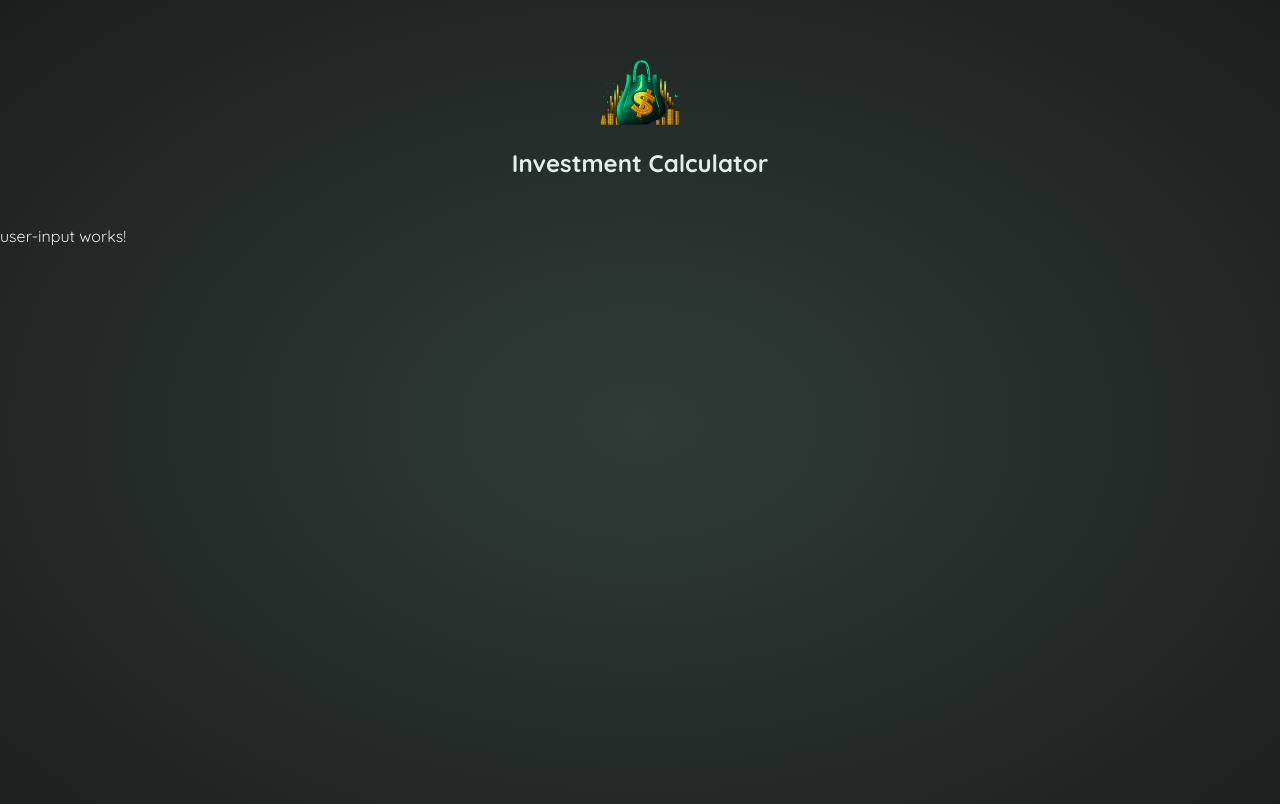
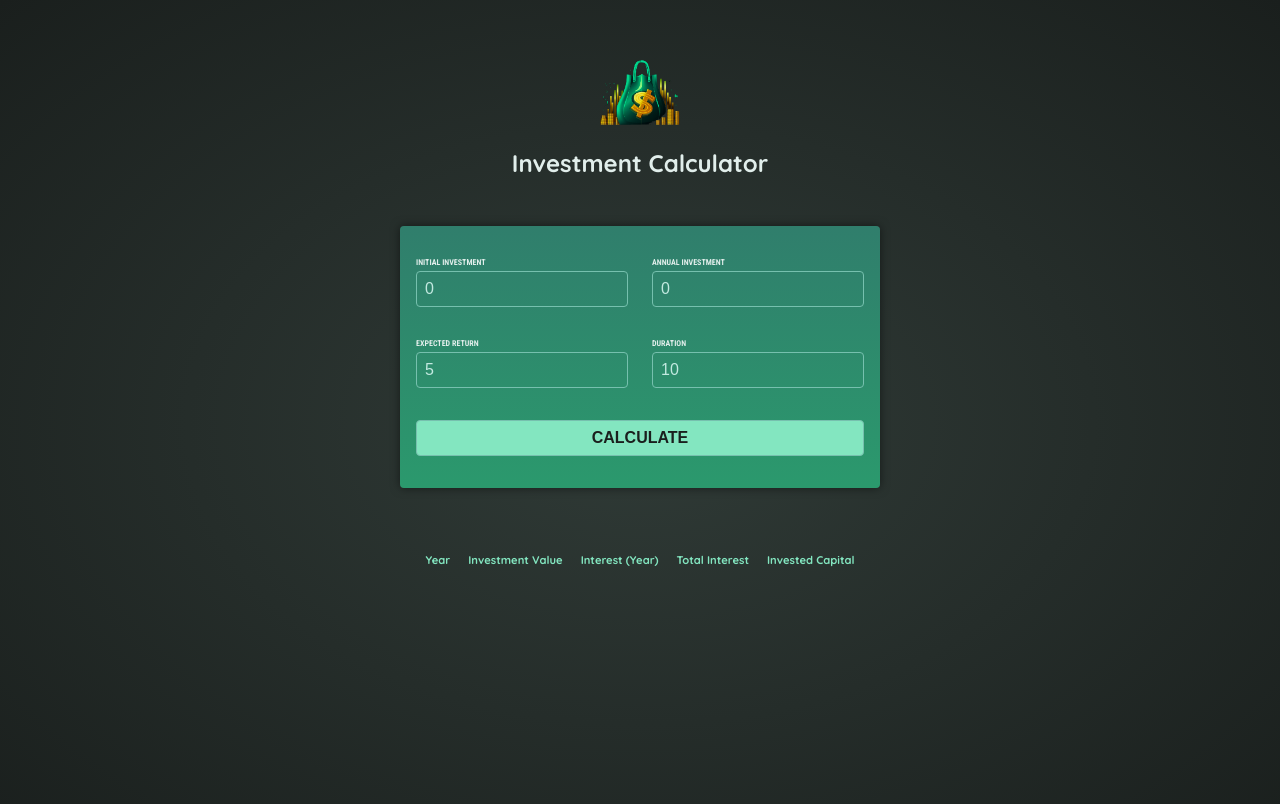
Before and after one commit to jose-a-dlc05/investment-practice-project, an Angular app: page / in a window 1280 px wide. Shown: the top 804 px of the page. Built offline with nearby package versions, Linux system fonts and the light colour scheme.

Commit message:
Added investment results to be outputted

```diff
--- a/src/app/app.component.html
+++ b/src/app/app.component.html
@@ -1,2 +1,3 @@
 <app-header />
-<app-user-input />
+<app-user-input (add)="calculateInvestmentResults($event)" />
+<app-output-data [results]="annualData" />
--- a/src/app/app.component.ts
+++ b/src/app/app.component.ts
@@ -1,11 +1,50 @@
 import { Component } from '@angular/core';
 import { HeaderComponent } from './header/header.component';
-import { UserInputComponent } from './user-input/user-input.component';
+import {
+  InvestmentData,
+  UserInputComponent,
+} from './user-input/user-input.component';
+import { OutputDataComponent } from './output-data/output-data.component';
+
+export interface CalculatedInvestmentData {
+  year: number;
+  interest: number;
+  valueEndOfYear: number;
+  annualInvestment: number;
+  totalInterest: number;
+  totalAmountInvested: number;
+}
 
 @Component({
   selector: 'app-root',
-  imports: [HeaderComponent, UserInputComponent],
+  imports: [HeaderComponent, UserInputComponent, OutputDataComponent],
   standalone: true,
   templateUrl: './app.component.html',
 })
-export class AppComponent {}
+export class AppComponent {
+  annualData: CalculatedInvestmentData[] = [];
+  calculateInvestmentResults(investmentData: InvestmentData) {
+    let investmentValue = investmentData.initialInvestment;
+
+    for (let i = 0; i < investmentData.duration; i++) {
+      const year = i + 1;
+      const interestEarnedInYear =
+        investmentValue * (investmentData.expectedReturn / 100);
+      investmentValue += interestEarnedInYear + investmentData.annualInvestment;
+      const totalInterest =
+        investmentValue -
+        investmentData.annualInvestment * year -
+        investmentData.initialInvestment;
+      this.annualData.push({
+        year: year,
+        interest: interestEarnedInYear,
+        valueEndOfYear: investmentValue,
+        annualInvestment: investmentData.annualInvestment,
+        totalInterest: totalInterest,
+        totalAmountInvested:
+          investmentData.initialInvestment +
+          investmentData.annualInvestment * year,
+      });
+    }
+  }
+}
--- /dev/null
+++ b/src/app/output-data/output-data.component.css
@@ -0,0 +1,19 @@
+table {
+  max-width: 50rem;
+  margin: 2rem auto;
+  padding: 1rem;
+  table-layout: fixed;
+  border-spacing: 1rem;
+  text-align: right;
+}
+
+table thead {
+  font-size: 0.7rem;
+  color: #83e6c0;
+}
+
+table tbody {
+  font-family: "Roboto Condensed", sans-serif;
+  font-size: 0.85rem;
+  color: #c2e9e0;
+}
--- /dev/null
+++ b/src/app/output-data/output-data.component.html
@@ -0,0 +1,26 @@
+@if (!results) {
+<p class="center">Please enter some values and press "Calculate".</p>
+} @else {
+<table>
+  <thead>
+    <tr>
+      <th>Year</th>
+      <th>Investment Value</th>
+      <th>Interest (Year)</th>
+      <th>Total Interest</th>
+      <th>Invested Capital</th>
+    </tr>
+  </thead>
+  <tbody>
+    @for (result of results; track result.year) {
+    <tr>
+      <td>{{ result.year }}</td>
+      <td>{{ result.valueEndOfYear }}</td>
+      <td>{{ result.interest }}</td>
+      <td>{{ result.totalInterest }}</td>
+      <td>{{ result.totalAmountInvested }}</td>
+    </tr>
+    }
+  </tbody>
+</table>
+}
--- a/src/app/user-input/user-input.component.css
+++ b/src/app/user-input/user-input.component.css
@@ -0,0 +1,50 @@
+form {
+  padding: 1rem;
+  max-width: 30rem;
+  margin: 2rem auto;
+  border-radius: 4px;
+  background: linear-gradient(180deg, #307e6c, #2b996d);
+  box-shadow: 0 0 10px rgba(0, 0, 0, 0.5);
+}
+
+.input-group {
+  display: flex;
+  justify-content: space-evenly;
+  gap: 1.5rem;
+}
+
+label {
+  display: block;
+  margin-bottom: 0.25rem;
+  font-family: "Roboto Condensed", sans-serif;
+  font-size: 0.5rem;
+  font-weight: bold;
+  text-transform: uppercase;
+}
+
+input {
+  width: 100%;
+  padding: 0.5rem;
+  border: 1px solid #76c0ae;
+  border-radius: 0.25rem;
+  background-color: transparent;
+  color: #c2e9e0;
+  font-size: 1rem;
+}
+
+button {
+  width: 100%;
+  padding: 0.5rem;
+  border: 1px solid #76c0ae;
+  border-radius: 0.25rem;
+  background-color: #83e6c0;
+  color: #1a1f1d;
+  font-size: 1rem;
+  font-weight: bold;
+  text-transform: uppercase;
+  cursor: pointer;
+}
+
+button:hover {
+  background-color: #aaf1d6;
+}
--- a/src/app/user-input/user-input.component.html
+++ b/src/app/user-input/user-input.component.html
@@ -1 +1,49 @@
-<p>user-input works!</p>
+<form (ngSubmit)="onSubmit()">
+  <div class="input-group">
+    <p>
+      <label for="initial-investment">Initial Investment</label>
+      <input
+        type="number"
+        id="initial-investment"
+        name="initial-investment"
+        [(ngModel)]="initialInvestment"
+      />
+    </p>
+
+    <p>
+      <label for="annual-investment">Annual Investment</label>
+      <input
+        type="number"
+        id="annual-investment"
+        name="annual-investment"
+        [(ngModel)]="annualInvestment"
+      />
+    </p>
+  </div>
+
+  <div class="input-group">
+    <p>
+      <label for="expected-return">Expected Return</label>
+      <input
+        type="number"
+        id="expected-return"
+        name="expected-return"
+        [(ngModel)]="expectedReturn"
+      />
+    </p>
+
+    <p>
+      <label for="duration">Duration</label>
+      <input
+        type="number"
+        id="duration"
+        name="duration"
+        [(ngModel)]="duration"
+      />
+    </p>
+  </div>
+
+  <p>
+    <button type="submit">Calculate</button>
+  </p>
+</form>
--- a/src/app/user-input/user-input.component.ts
+++ b/src/app/user-input/user-input.component.ts
@@ -1,12 +1,33 @@
-import { Component } from '@angular/core';
+import { Component, EventEmitter, Output } from '@angular/core';
+import { FormsModule } from '@angular/forms';
+
+export interface InvestmentData {
+  initialInvestment: number;
+  annualInvestment: number;
+  expectedReturn: number;
+  duration: number;
+}
 
 @Component({
   selector: 'app-user-input',
   standalone: true,
-  imports: [],
+  imports: [FormsModule],
   templateUrl: './user-input.component.html',
-  styleUrl: './user-input.component.css'
+  styleUrl: './user-input.component.css',
 })
 export class UserInputComponent {
+  @Output() add = new EventEmitter<InvestmentData>();
+  initialInvestment = 0;
+  annualInvestment = 0;
+  expectedReturn = 5;
+  duration = 10;
 
+  onSubmit() {
+    this.add.emit({
+      initialInvestment: this.initialInvestment,
+      annualInvestment: this.annualInvestment,
+      expectedReturn: this.expectedReturn,
+      duration: this.duration,
+    });
+  }
 }
```
Also changed, not shown: src/app/output-data/output-data.component.ts (added, +14 -0 lines).
